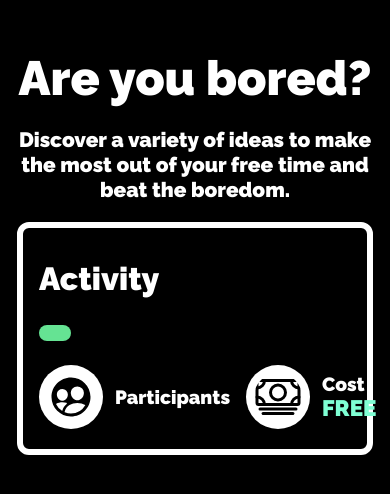
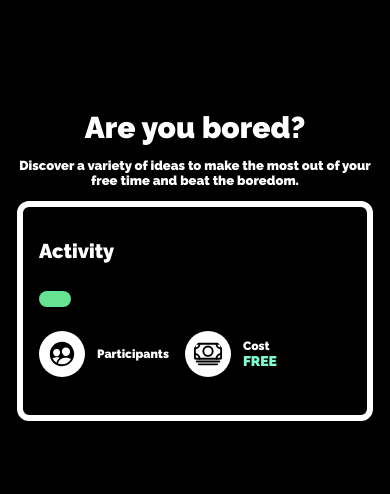
Before and after one commit to francisco-magana/are-you-bored, an Angular app: page / in a window 390 px wide. Shown: the part 172-666 px from the top of the page. Built offline with nearby package versions, Linux system fonts and the light colour scheme; no server answers; grey boxes are pictures that could not be loaded.

Commit message:
add responsive fonts

```diff
--- a/src/styles.scss
+++ b/src/styles.scss
@@ -7,5 +7,17 @@ body {
     justify-content: center;
     align-items: center;
     height: 98vh;
-    padding: 3px;
+    padding: 16px;
 }
+
+@media screen and (max-width: 1024px) and (min-width: 426px) {
+    html {
+        font-size: 12px;
+    }
+}
+
+@media screen and (max-width: 425px) {
+    html {
+        font-size: 10px;
+    }
+}
```
